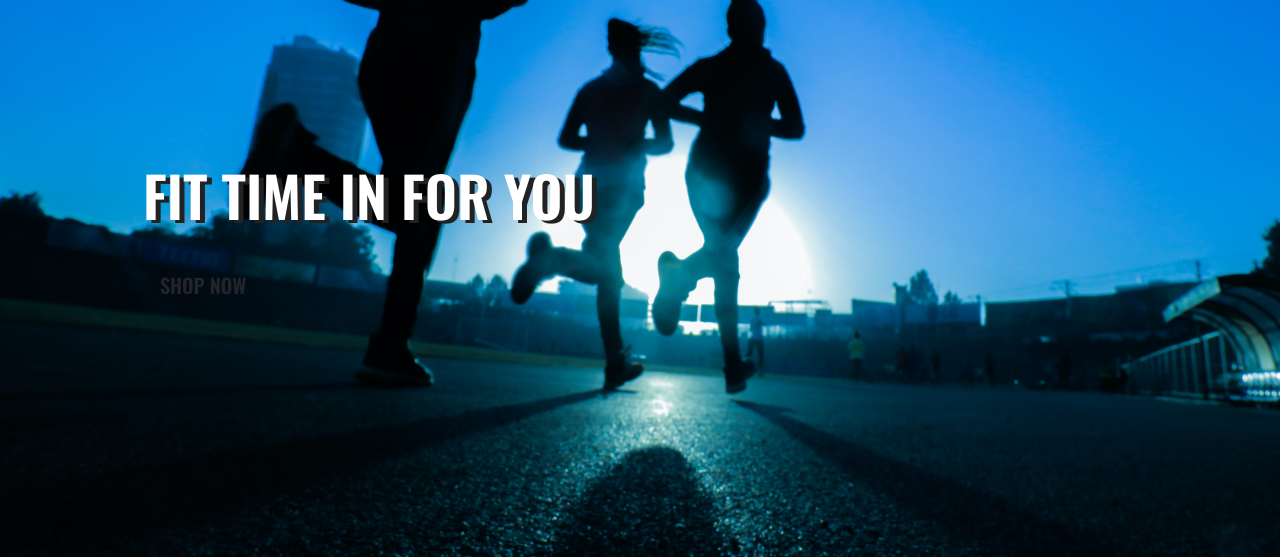
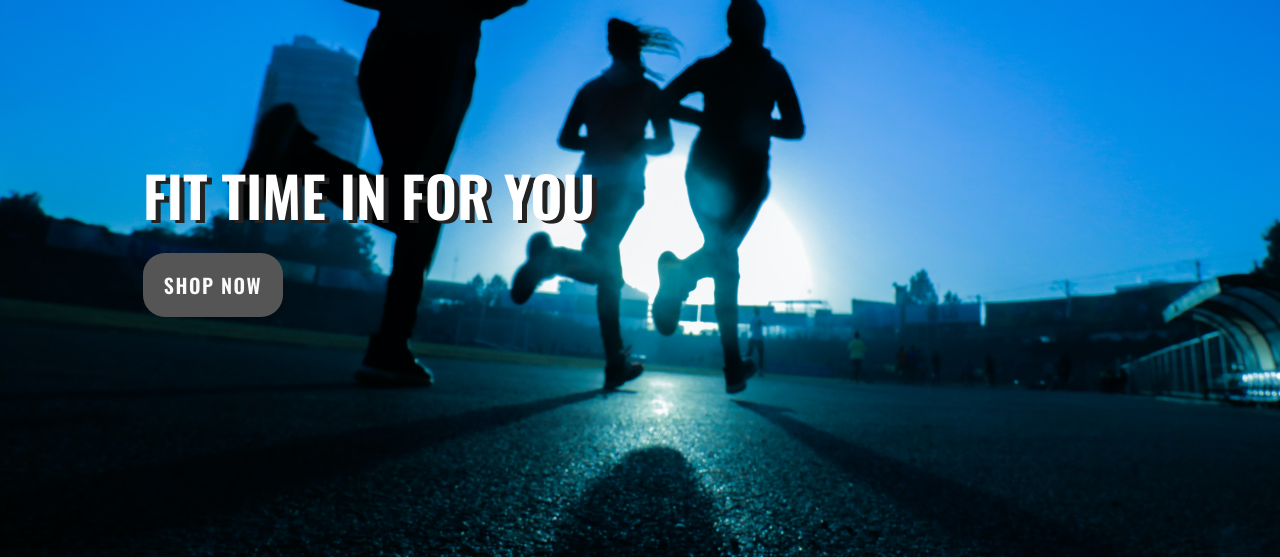
Before and after one commit to Leah1977/Fit_Time_MS4, a Django app: page / in a window 1280 px wide. Shown: the part 231-788 px from the top of the page. Run offline with Django 3.2, Linux system fonts and the light colour scheme; some libraries are stand-ins or nearby versions.

Commit message:
change button

```diff
--- a/home/templates/home/index.html
+++ b/home/templates/home/index.html
@@ -20,7 +20,7 @@
                 </h1>
                 <div class="my-4">
                     <h4>
-                        <a href="{% url 'products' %}" class="join-now-button btn btn-lg rounded-4 text-uppercase py-3">Shop Now</a>
+                        <a href="{% url 'products' %}" class="shop-now-button btn btn-lg rounded-4 text-uppercase py-3">Shop Now</a>
                     </h4>
                 </div>
             </div>
```
